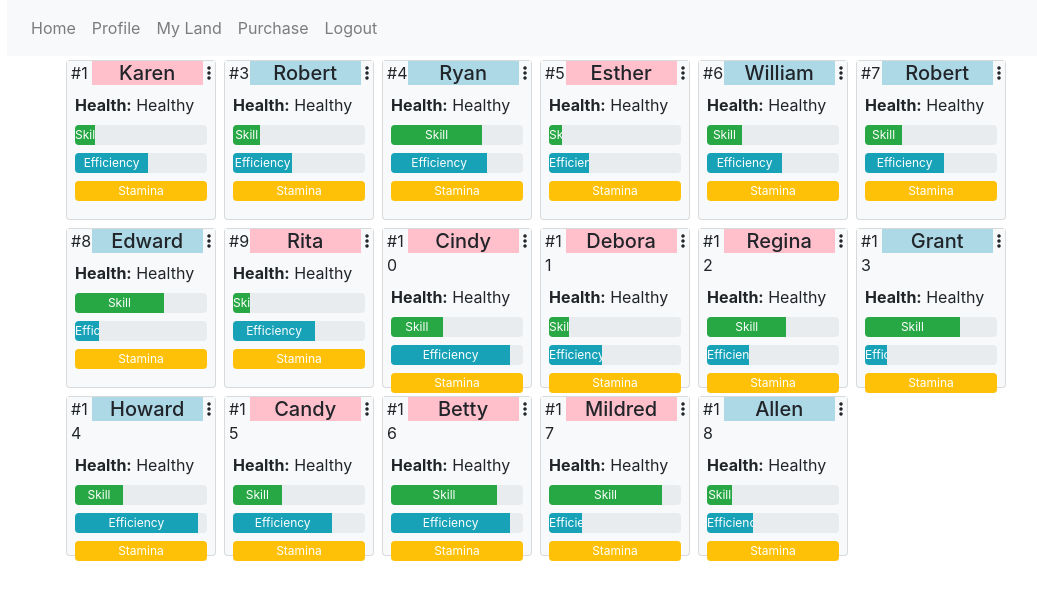
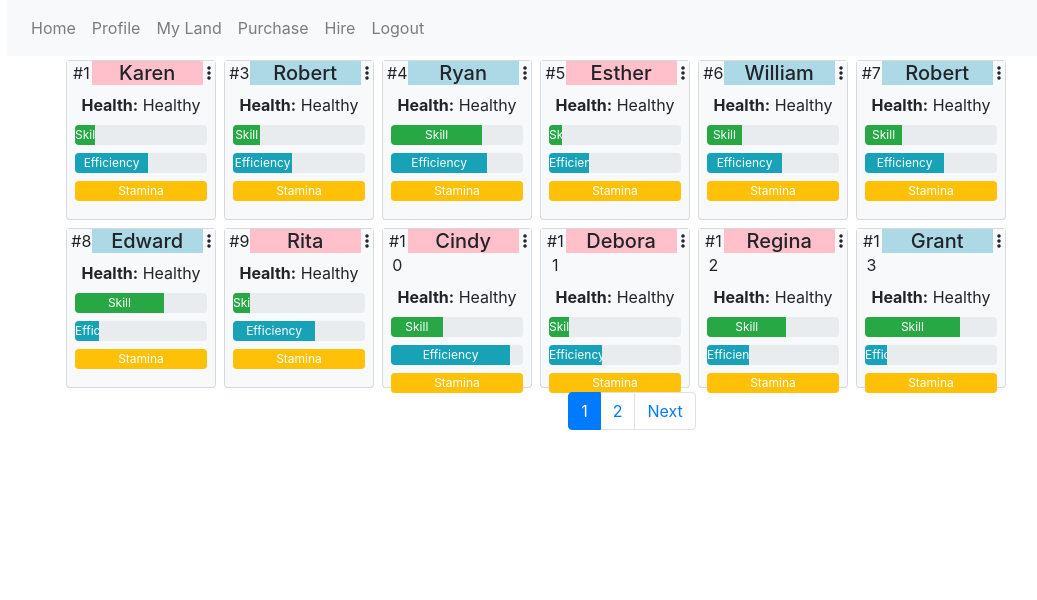
Before and after one commit to MattToegel/IS601, a Flask app: page /workers/lfw in a window 1280 px wide. Shown: the top 600 px of the page, without its empty margins (8-1045 px from the left). Run offline with Flask 2, Linux system fonts and the light colour scheme; a user stored in the database is signed in; data comes from the database, SQL or seed files in the repository; both versions use the stored data as it was after the commit; some libraries are stand-ins or nearby versions.

Commit message:
updated pagination for LWF, added pagination buttons, updated flash UI

```diff
--- a/core/templates/base.html
+++ b/core/templates/base.html
@@ -40,6 +40,11 @@
                                 Purchase
                             </a>
                         </li>
+                        <li class="nav-item">
+                            <a href="{{ url_for('workers.hire_random') }}" class="nav-link">
+                                Hire
+                            </a>
+                        </li>
                     {% endif %}
                     {% if not current_user.is_authenticated %}
                         <li class="nav-item">
@@ -63,17 +68,17 @@
                 </ul>
             </nav>
         </div>
-        <div class="hero-body">
+        <div class="text-center">
             {% with messages = get_flashed_messages() %}
                 {% if messages %}
-                    <div class="notification is-danger">
+                    <div class="notification alert alert-dark">
                         {{ messages[0] }}
                     </div>
                 {% endif %}
         {% endwith %}
         </div>
-        <div class="hero-body">
-            <div class="container has-text-centered">
+        <div class="">
+            <div class="container text-center">
                {% block content %}
                {% endblock %}
             </div>
--- a/workers/templates/workers.html
+++ b/workers/templates/workers.html
@@ -10,8 +10,8 @@
 }
 </style>
 {% if workers | length == 0 %}
-    <div>You don't have any workers</div>
-{%  endif %}
+    <div>No workers available.</div>
+{%  else %}
 
 {% for worker_row in workers|batch(6 ) %}
     <div class="row">
@@ -74,6 +74,23 @@
     {% endfor %}
     </div>
 {% endfor %}
+
+    <nav aria-label="Page navigation">
+      <ul class="pagination justify-content-center">
+      {% if prev_url %}
+        <li class="page-item"><a class="page-link" href="{{ prev_url }}">Previous</a></li>
+        <li class="page-item"><a class="page-link" href="{{ prev_url }}">{{ current_page - 1 }}</a></li>
+      {% endif %}
+      {% if current_page %}
+        <li class="page-item active"><a class="page-link" href="#">{{ current_page }}</a></li>
+      {% endif %}
+      {% if next_url %}
+        <li class="page-item"><a class="page-link" href="{{ next_url }}">{{ current_page + 1 }}</a></li>
+        <li class="page-item"><a class="page-link" href="{{ next_url }}">Next</a></li>
+      {% endif %}
+      </ul>
+    </nav>
+{% endif %}
 <div class="modal fade" id="exampleModal" tabindex="-1" role="dialog" aria-labelledby="exampleModalLabel" aria-hidden="true">
   <div class="modal-dialog" role="document">
     <div class="modal-content">
--- a/workers/workers.py
+++ b/workers/workers.py
@@ -19,12 +19,12 @@ def pick_to_gather(resource_id):
 def looking_for_work(page=1):
     from auth.models import User
     user_id = User.get_sys_user_id
-    workers = Worker.query.filter_by(user_id=user_id).paginate(page, 24, False)
+    workers = Worker.query.filter_by(user_id=user_id).paginate(page, 12, False)
     next_url = url_for('workers.looking_for_work', page=workers.next_num) \
         if workers.has_next else None
     prev_url = url_for('workers.looking_for_work', page=workers.prev_num) \
         if workers.has_prev else None
-    return render_template("workers.html", workers=workers.items, prev_url=prev_url, next_url=next_url)
+    return render_template("workers.html", workers=workers.items, prev_url=prev_url, next_url=next_url, current_page=page)
 
 
 @workers_bp.route('/fired')
```
Also changed, not shown: db.sqlite.
